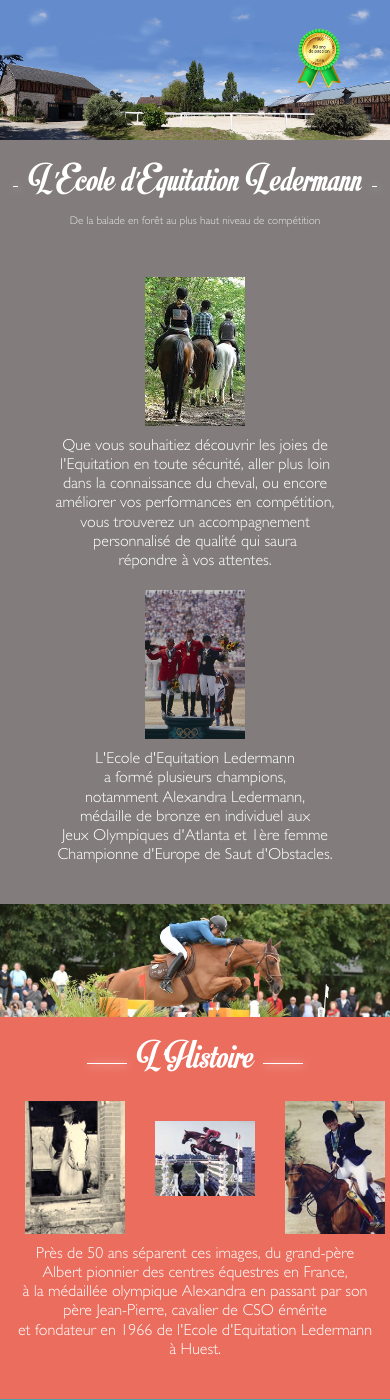
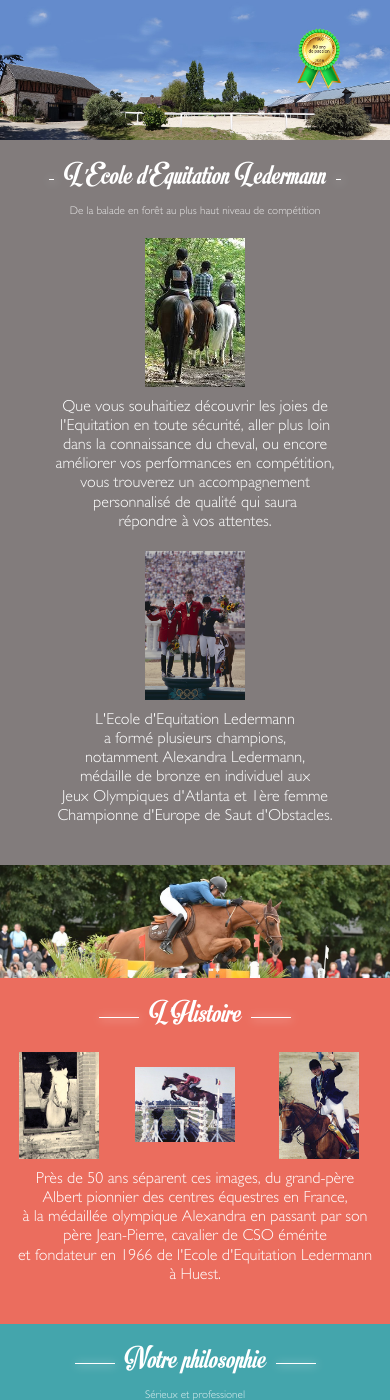
Before and after one commit to Stevensc92/equitation, a PHP site: page / in a window 390 px wide. Shown: the part 100-1500 px from the top of the page. Run offline with PHP 8.4, Linux system fonts and the light colour scheme; some libraries are stand-ins or nearby versions.

Commit message:
some update for responsive v0.9.6

```diff
--- a/Public/css/style.css
+++ b/Public/css/style.css
@@ -296,9 +296,22 @@
 		width: 350px;
 	}
 
+	#school div.img-center:nth-child(2)
+	{
+		margin-top: -30px;
+	}
+
 	#famille div.img-center:nth-child(2) > .img-mobile
 	{
-		margin-top: 30px;
+		margin-top: 25px;
+		margin-left: -10px;
+	}
+
+	#famille div.img-center:nth-child(1) > .img-mobile,
+	#famille div.img-center:nth-child(3) > .img-mobile
+	{
+		width: 80px;
+		margin-left: -2px;
 	}
 }
 
@@ -311,7 +324,9 @@
 }
 
 @media (min-width: 768px)
-{12
+{
+	.navbar-toggle
+	{
 		display: block;
 		position: absolute;
 		right: 0;
```
